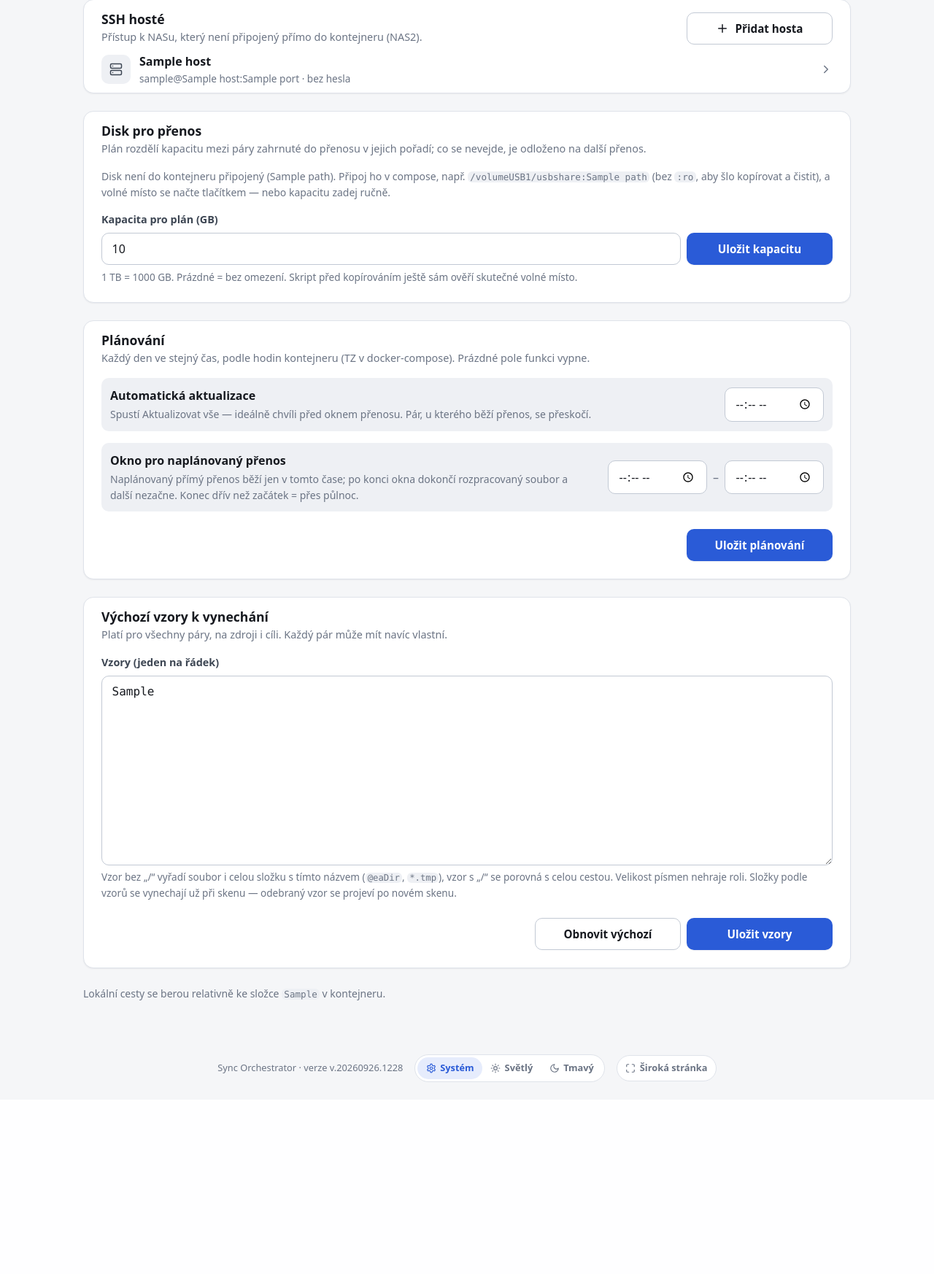
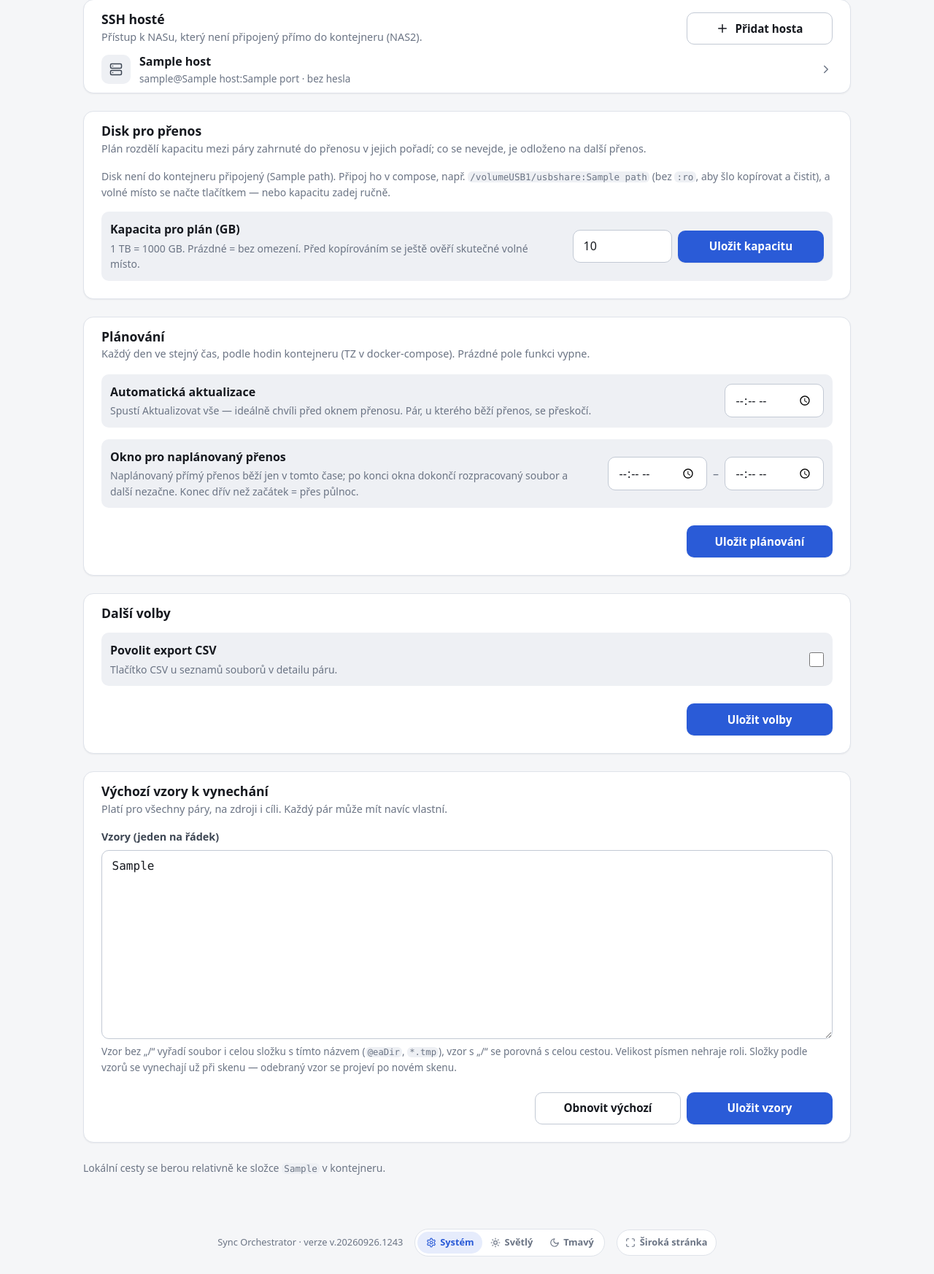
Before and after one commit to elvisek2020/web-sync_orchestrator, a FastAPI app: template app/templates/settings/index.html in a window 1280 px wide. Shown: the part 347-2093 px from the top of the page at 73% size. Before the commit the page ends 1830 px from the top, so only its background shows below. Run offline with FastAPI, Linux system fonts and the light colour scheme; the template is opened without the code that fills it: most values are stand-ins (such as "Sample title", 1, 10 or a date in 2020); parts of the project's set-up code (start-up, migrations or seed data) failed here and were passed over.

Commit message:
v.20260926.1243: CSV export setting, settings layout, menu and clean-disk defaults
- settings: new "Další volby" card with "Povolit export CSV" (off by
  default); without it the CSV button is hidden and the export returns 404
- disk card: capacity is a setting row like the others, so all buttons
  share width and right edge
- "Hromadně" menu items no longer wrap
- "Vyčistit disk": "Jen smazat" is the default action, followed by
  "Smazat a aktualizovat" (order swapped)

Co-Authored-By: Claude Opus 5.5 <noreply@anthropic.com>

```diff
--- a/app/apps/pairs/routers.py
+++ b/app/apps/pairs/routers.py
@@ -10,6 +10,7 @@ from urllib.parse import quote
 from fastapi import APIRouter, Form, Request
 from fastapi.responses import HTMLResponse, PlainTextResponse, Response
 
+from app import db
 from app.common import page_ctx, redirect
 from app.config import settings
 from app.core.excludes import parse_patterns
@@ -145,7 +146,7 @@ def _detail_ctx(request: Request, st: PairState, tab: str, q: str, page: int, so
         disk_available=disk.disk_info()["mounted"], disk_dest=str(disk.pair_dir(st.pair)),
         script_name=script_filename(st.pair["slug"]),
         last_transfers=[] if st.transfer else pairs_db.last_transfers(st.pair["id"]),
-        window=get_window(), now=datetime.now(),
+        window=get_window(), now=datetime.now(), csv_export=db.get_setting("csv_export", "0") == "1",
     )
 
 
@@ -358,6 +359,8 @@ def download_script(pair_id: int):
 
 @router.get("/pary/{pair_id:int}/export.csv")
 def export_csv(pair_id: int, tab: str = "copy", q: str = "", sort: str = ""):
+    if db.get_setting("csv_export", "0") != "1":
+        return Response(status_code=404)                 # export CSV je v Nastavení vypnutý
     st = _load_state(pair_id)
     if not st or not st.plan:
         return redirect(f"/pary/{pair_id}")
--- a/app/static/css/app.css
+++ b/app/static/css/app.css
@@ -3147,6 +3147,20 @@ details.card[open] > .summary-toggle {
     min-width: 14rem;
 }
 
+/* Položky rozbalovacího menu (Hromadně) se nezalamují */
+.dropdown-menu {
+    min-width: max-content;
+}
+
+.menu-item {
+    white-space: nowrap;
+}
+
+/* Řádek nastavení jako celý klikací popisek (zaškrtávátko vpravo) */
+label.setting-row {
+    cursor: pointer;
+}
+
 /* Přehled: „Aktualizovat vše“ a pod ním drobně čas automatické aktualizace */
 .refresh-all {
     display: flex;
--- a/app/static/version.json
+++ b/app/static/version.json
@@ -1 +1 @@
-{"version": "v.20260926.1228"}
+{"version": "v.20260926.1243"}
--- a/app/templates/pairs/_files.html
+++ b/app/templates/pairs/_files.html
@@ -80,7 +80,7 @@
         <button type="submit" class="btn btn-outline btn-sm">{{ icon('rotate-left', 14) }}Vyprázdnit Na disku</button>
       </form>
       {% endif %}
-      {% if total %}
+      {% if total and csv_export %}
       <a class="btn btn-ghost btn-sm" href="/pary/{{ pair.id }}/export.csv?tab={{ tab }}{% if q %}&amp;q={{ q|urlencode }}{% endif %}{% if sort %}&amp;sort={{ sort }}{% endif %}">{{ icon('download', 14) }}CSV</a>
       {% endif %}
     </div>
--- a/app/templates/settings/index.html
+++ b/app/templates/settings/index.html
@@ -103,10 +103,10 @@
           {% endif %}
         </div>
         {% if refresh_pairs %}
-        <form method="post" action="/nastaveni/disk/vycistit?aktualizovat=1"
+        <form method="post" action="/nastaveni/disk/vycistit"
               data-confirm="Z disku se smaže úplně všechno. Nejde to vrátit.&#10;&#10;Proběhl už na NAS2 krok to-nas? Pak rovnou aktualizuj páry s daty k přenosu — jinak by další plán obsahoval znovu soubory, které už na NAS2 jsou."
-              data-confirm-title="Pozor, mažu!" data-confirm-ok="Smazat a aktualizovat" data-confirm-danger
-              data-confirm-alt="Jen smazat" data-confirm-alt-action="/nastaveni/disk/vycistit">
+              data-confirm-title="Pozor, mažu!" data-confirm-ok="Jen smazat" data-confirm-danger
+              data-confirm-alt="Smazat a aktualizovat" data-confirm-alt-action="/nastaveni/disk/vycistit?aktualizovat=1">
         {% else %}
         <form method="post" action="/nastaveni/disk/vycistit"
               data-confirm="Z disku se smaže úplně všechno. Nejde to vrátit."
@@ -118,13 +118,15 @@
       {% else %}
       <p class="text-sm text-muted">Disk není do kontejneru připojený ({{ disk.path }}). Připoj ho v compose, např. <code>/volumeUSB1/usbshare:{{ disk.path }}</code> (bez <code>:ro</code>, aby šlo kopírovat a čistit), a volné místo se načte tlačítkem — nebo kapacitu zadej ručně.</p>
       {% endif %}
-      <form method="post" action="/nastaveni/disk" class="form-group">
-        <label class="form-label" for="capacity_gb">Kapacita pro plán (GB)</label>
-        <div class="input-group">
-          <input class="input" id="capacity_gb" name="capacity_gb" inputmode="decimal" value="{{ capacity_gb }}" placeholder="např. 3900">
+      <form method="post" action="/nastaveni/disk" class="setting-row">
+        <div class="setting-row-text">
+          <label class="setting-row-title" for="capacity_gb">Kapacita pro plán (GB)</label>
+          <span class="text-sm text-muted">1 TB = 1000 GB. Prázdné = bez omezení. Před kopírováním se ještě ověří skutečné volné místo.</span>
+        </div>
+        <div class="setting-row-controls">
+          <input class="input input--time" id="capacity_gb" name="capacity_gb" inputmode="decimal" value="{{ capacity_gb }}" placeholder="např. 510">
           <button type="submit" class="btn btn-primary btn-wide">Uložit kapacitu</button>
         </div>
-        <p class="form-hint">1 TB = 1000 GB. Prázdné = bez omezení. Skript před kopírováním ještě sám ověří skutečné volné místo.</p>
       </form>
     </div>
   </section>
@@ -163,6 +165,28 @@
     </form>
   </section>
 
+  <section class="card" id="volby">
+    <div class="card-header">
+      <div>
+        <h2 class="card-title">Další volby</h2>
+      </div>
+    </div>
+    <form method="post" action="/nastaveni/volby" class="card-body stack">
+      <label class="setting-row" for="csv_export">
+        <span class="setting-row-text">
+          <span class="setting-row-title">Povolit export CSV</span>
+          <span class="text-sm text-muted">Tlačítko CSV u seznamů souborů v detailu páru.</span>
+        </span>
+        <span class="setting-row-controls">
+          <input type="checkbox" id="csv_export" name="csv_export" value="1" {% if csv_export %}checked{% endif %}>
+        </span>
+      </label>
+      <div class="form-actions">
+        <button type="submit" class="btn btn-primary btn-wide">Uložit volby</button>
+      </div>
+    </form>
+  </section>
+
   <section class="card" id="vzory">
     <div class="card-header">
       <div>
```
Also changed, not shown: app/apps/settings/routers.py (+11 -0 lines), tests/test_disk_transfer.py (+3 -2 lines), tests/test_routes.py (+6 -0 lines), README.md.
